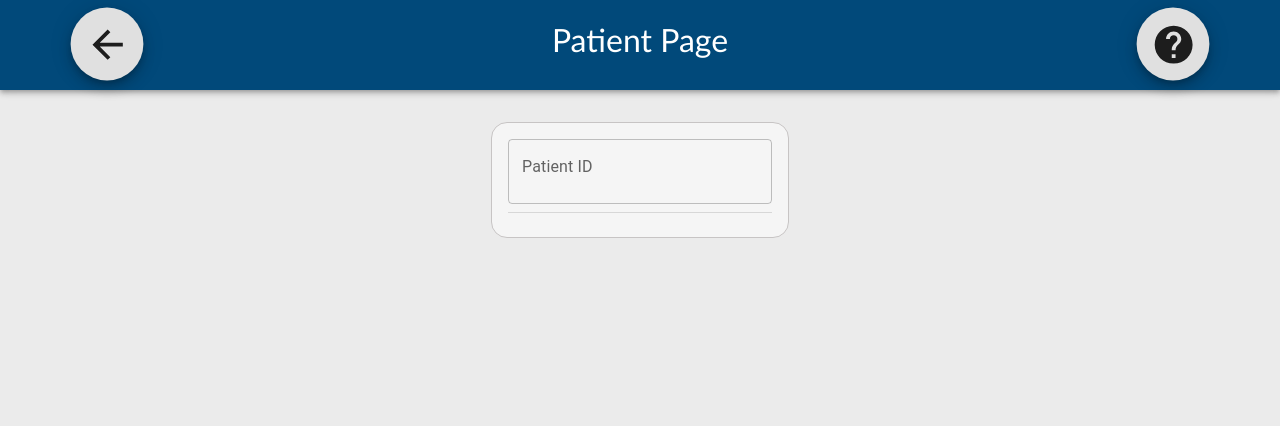
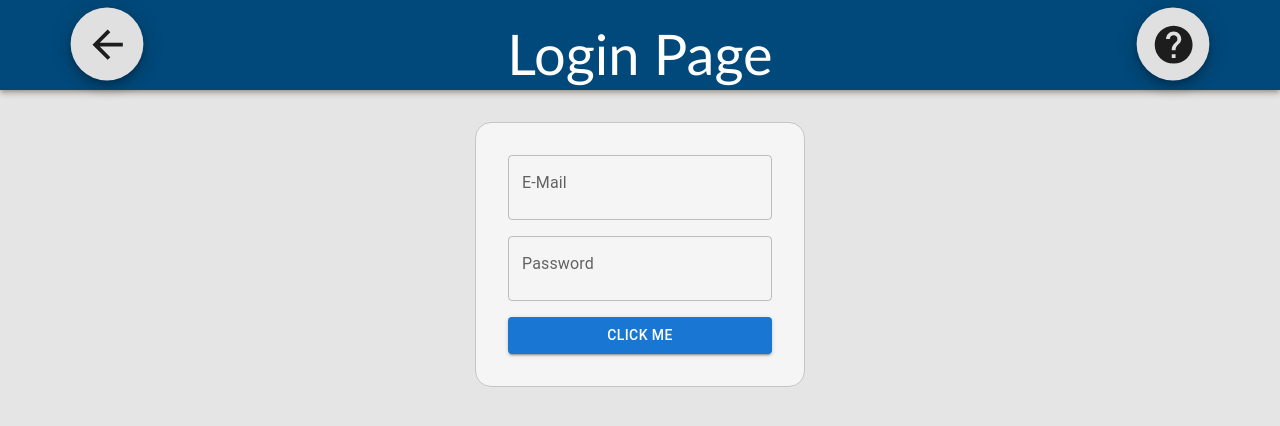
Before and after one commit to Is-Sharples/GAPT2022, a React (Create React App) app: page / in a window 1280 px wide. Before the commit this address led to /Patient. Shown: the top 426 px of the page. Built offline with nearby package versions, Linux system fonts and the light colour scheme; no server answers; the database is empty.

Commit message:
Created Login and made GetUsers Method

```diff
--- a/src/components/Home.js
+++ b/src/components/Home.js
@@ -1,31 +1,51 @@
 import React from "react";
 import PatientID from "./PatientID";
 import { useState } from "react";
-import { Button } from "@mui/material";
+import { InputAdornment } from "@material-ui/core";
+import { Button, ListItem, TextField } from "@mui/material";
+import { Grid } from "@mui/material";
 import { useNavigate, BrowserRouter as Router, Routes, Route } from "react-router-dom";
 import { useEffect } from "react";
-import {initializeApp} from "firebase/app";
-import { getAnalytics } from "firebase/analytics";
-import { getDoc, getDocs, getFirestore } from "firebase/firestore";
-import { collection, doc } from "firebase/firestore";
-import { getPatients } from './firebase';
+import { getUsers } from "./firebase";
+import './styles/Summary.css';
+import Header from "./header";
+import { List } from "@mui/material";
 
-
-export default function Application (){
+export default function Login (props){
 
     const navigate = useNavigate();
+    var typography = "Please insert your email and password to be able to login to the app";
+    var password = "";
+    // useEffect(() => {
 
+    //     navigate("/Patient");
+    //   });
 
-    useEffect(() => {
+    let users  = getUsers();
+    console.log(users);
+    return(
+        <div className="screen">
 
-        navigate("/Patient");
-      });
+            <Grid justifyContent={"center"} container rowGap={4} columns={{ xs: 2, sm: 2, md: 6 }} >
+                <Header typography = {typography} name = {"Login Page"} />
+                <div item className="search-container" >
 
-    return(
-        <>
-        <h2>Hello</h2>
+                <List justifyContent={"center"} item >
+                    <ListItem>
+                        <TextField item label = {"E-Mail"}>  </TextField>
 
-        </>
+                    </ListItem>
+                    <ListItem>
+                        <TextField  item label = {"Password"}>  </TextField>
+                    </ListItem>
+                    <ListItem justifyContent={"center"} >
+                        <Button fullWidth={"true"} variant = {"contained"}>Click me</Button>
+                    </ListItem>
+                    </List>
+                </div>
+
+            </Grid>
+        </div>
     )
 
 
--- a/src/components/firebase.js
+++ b/src/components/firebase.js
@@ -27,7 +27,7 @@ const db = getFirestore();
 
 
 export function getPatients(){
-    let test = [];
+    let globalPatients = [];
     const colRef = collection(db, 'patients');
     getDocs(colRef)
         .then((snapshot)=> {
@@ -41,15 +41,34 @@ export function getPatients(){
             }
         )
 
-        console.log(patients);
+        // console.log(patients);
         for(var i = 0; i < patients.length;i++){
-            test[i] = patients[i];
+            globalPatients[i] = patients[i];
 
         }
     })
 
-    return test;
+    return globalPatients;
 }
 
 
-// export default {app, db, globalPatients};
+export function getUsers(){
+    let globalUsers = [];
+    const colRefUsers = collection(db, 'users');
+    getDocs(colRefUsers)
+        .then((snapshot)=>{
+            let users = [];
+            snapshot.docs.forEach((doc)=>{
+                users.push({
+                    ...doc.data(),
+                    id: doc.id
+                })
+            })
+            // console.log(users);
+            for(var i = 0; i < users.length;i++){
+                globalUsers[i] = users[i];
+            }
+
+        })
+    return globalUsers
+}
--- a/src/components/styles/Summary.css
+++ b/src/components/styles/Summary.css
@@ -324,3 +324,11 @@
 }
 
 }
+
+.search-container{
+    padding: 12px;
+    border:solid 1px;
+    border-color: rgb(199, 196, 196);
+    border-radius: 16px;
+    background-color: whitesmoke;
+}
```
Also changed, not shown: src/components/PatientID.js (+0 -15 lines), src/components/Summary.js (+0 -9 lines).
